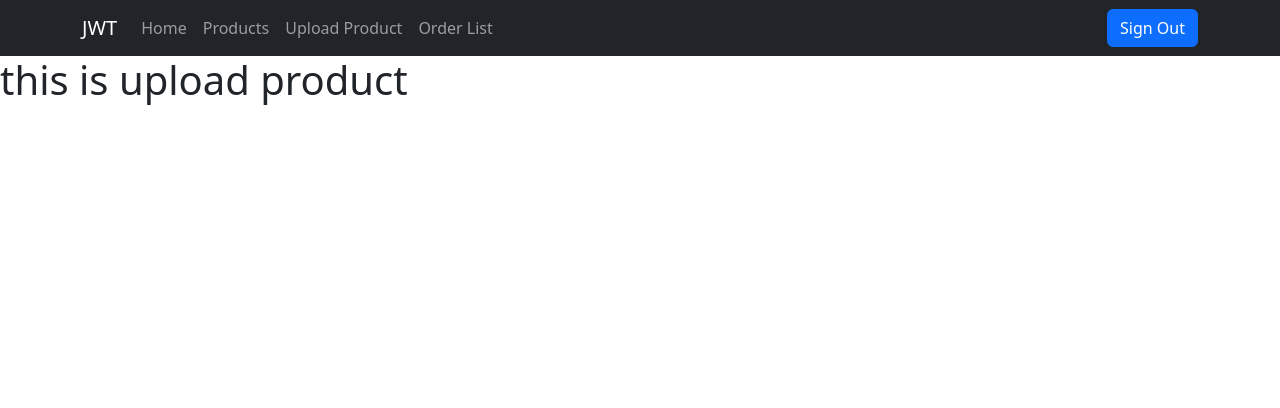
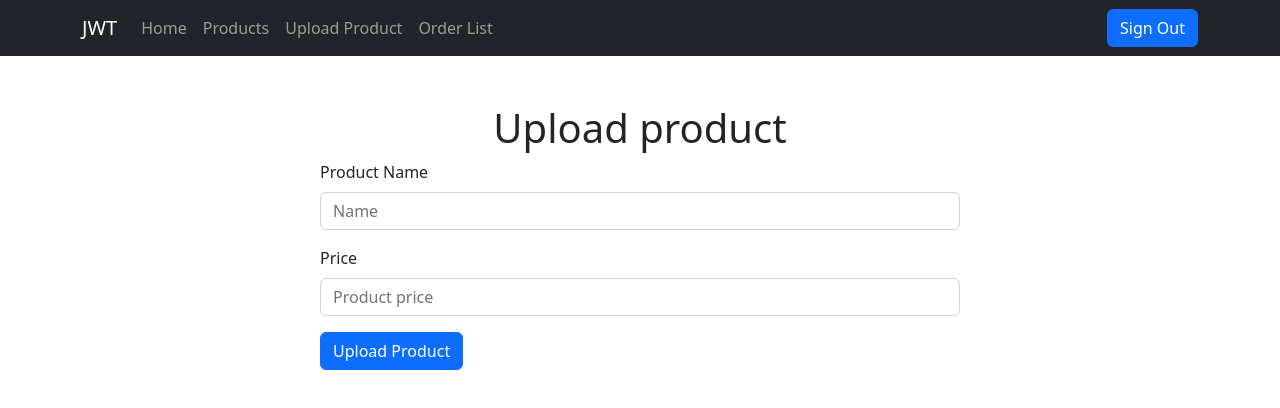
Before and after one commit to ajoy45/basic-jwt, a React (Create React App) app: page /uploadpd in a window 1280 px wide. Shown: the top 408 px of the page. Built offline with nearby package versions, Linux system fonts and the light colour scheme; no server answers; sample sign-in values are in the browser's storage.

Commit message:
uplaod form add

```diff
--- a/src/Component/Login/Login.js
+++ b/src/Component/Login/Login.js
@@ -1,9 +1,17 @@
 import React from 'react';
 import auth from '../../Firebase/Firebase.init';
-import { useSignInWithGoogle} from 'react-firebase-hooks/auth';
+import { useAuthState, useSignInWithGoogle} from 'react-firebase-hooks/auth';
+import { useLocation, useNavigate } from 'react-router-dom';
 const Login = () => {
-    const [signInWithGoogle, user, loading, error] = useSignInWithGoogle(auth);
+    const [signInWithGoogle, googleuser, googleloading, googleerror] = useSignInWithGoogle(auth);
 
+    const[user]=useAuthState(auth)
+    const navigate = useNavigate();
+    const location = useLocation();
+    const from = location.state?.from?.pathname || "/";
+    if(user){
+        navigate(from, { replace: true });
+    }
     return (
         <div className='text-center mt-3'>
             <h1> Login</h1>
--- a/src/Component/UploadProduct/UploadProduct.js
+++ b/src/Component/UploadProduct/UploadProduct.js
@@ -1,9 +1,33 @@
+
 import React from 'react';
+import Form from 'react-bootstrap/Form';
 
 const UploadProduct = () => {
+    const handleSubmit=(event)=>{
+        event.preventDefault()
+        const name=event.target.name.value;
+        const price=event.target.price.value;
+        console.log(name,price)
+    }
     return (
-        <div>
-            <h1>this is upload product</h1>
+        <div className='mx-auto w-50'>
+            <h1 className='text-center mt-5 '>Upload product</h1>
+            <Form onSubmit={handleSubmit}>
+                <Form.Group className="mb-3" controlId="formBasicEmail">
+                    <Form.Label>Product Name</Form.Label>
+                    <Form.Control type="text" placeholder="Name" name="name" />
+
+                </Form.Group>
+
+                <Form.Group className="mb-3" controlId="formBasicPassword">
+                    <Form.Label>Price</Form.Label>
+                    <Form.Control type="text" placeholder="Product price" name='price' />
+                </Form.Group>
+
+                <input className='btn btn-primary' variant="primary" type="submit" value='Upload Product'>
+
+                </input>
+            </Form>
         </div>
     );
 };
```
Also changed, not shown: 1 other file (tests, documents, lock files or other folders).
